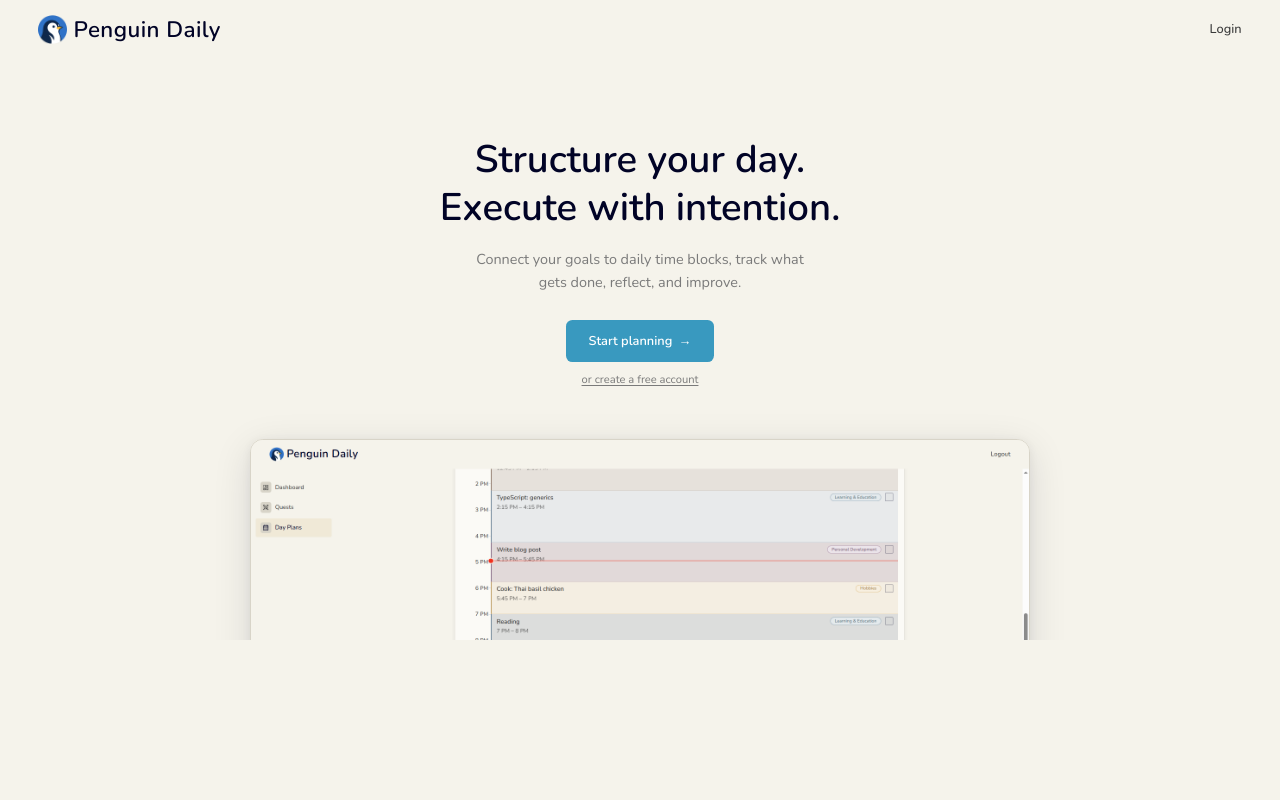
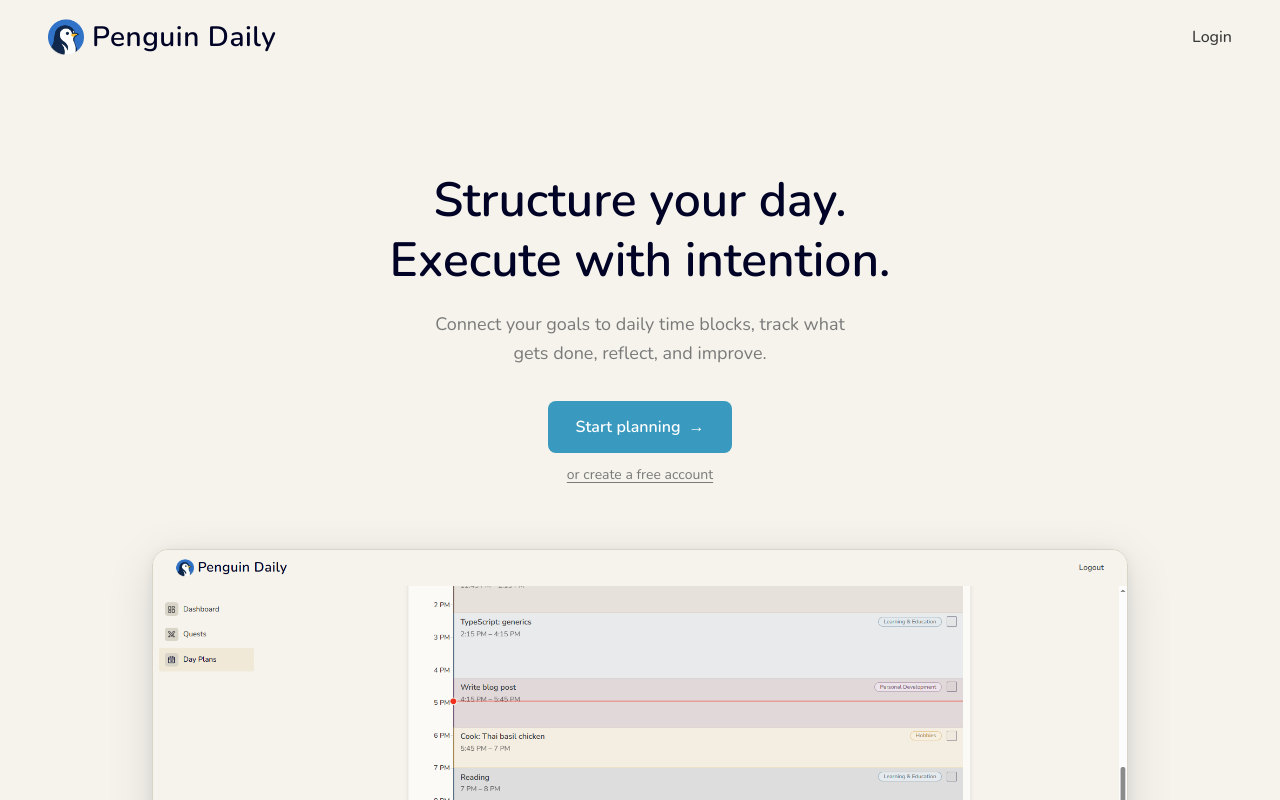
Before and after one commit to Shatbera/personal-progress-tracker, a Next.js app in the folder apps/web/: page / in a window 1280 px wide. Built offline with nearby package versions, Linux system fonts and the light colour scheme; no server answers.

Commit message:
#set zoom back to 1

```diff
--- a/apps/web/app/globals.css
+++ b/apps/web/app/globals.css
@@ -31,7 +31,6 @@ p, label{
 
 
 body {
-  zoom: 0.8;
   background: var(--background);
   color: var(--foreground);
   font-family: var(--font-body);
```
